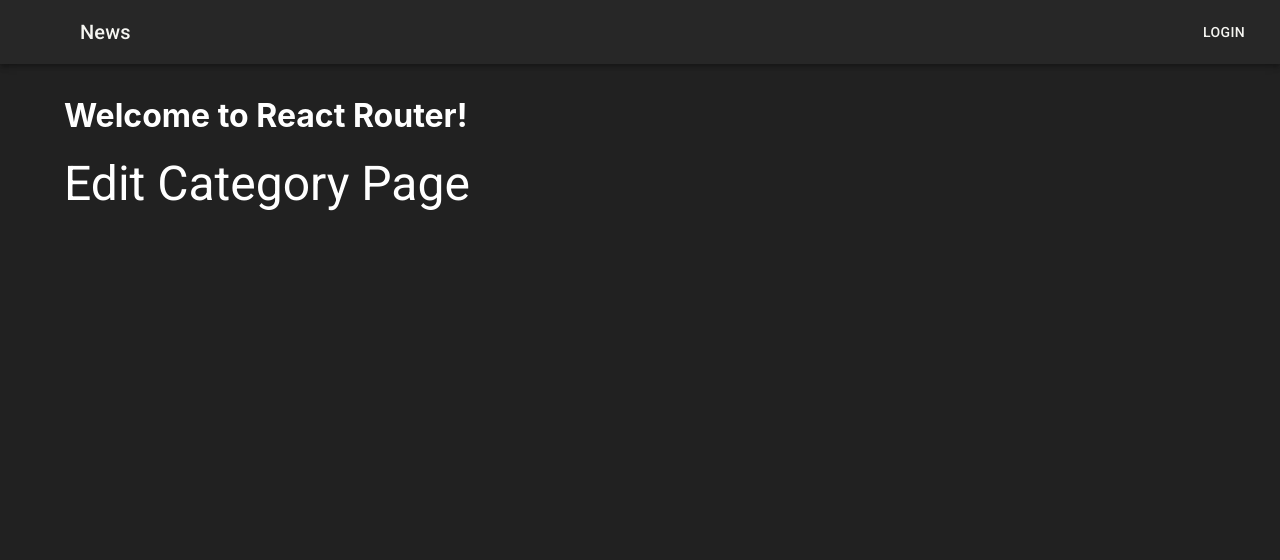
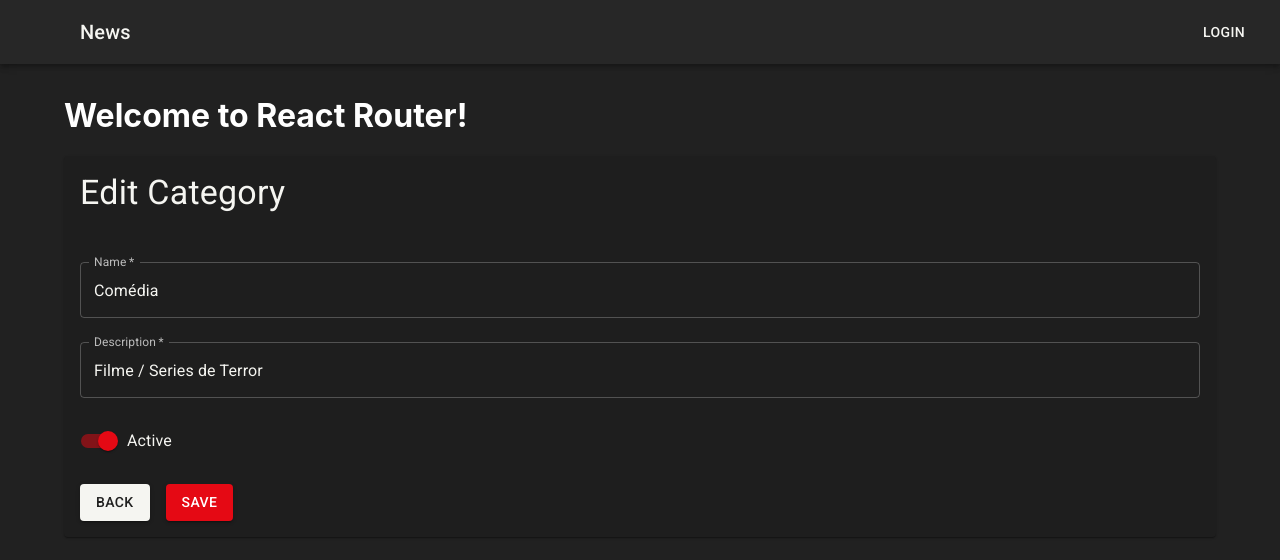
Before and after one commit to pemarsao/codeflix, a React (Create React App) app: page /categories/edit/f638539b8b164dbe877d937e32df2821 in a window 1280 px wide. Shown: the top 560 px of the page. Built offline with nearby package versions, Linux system fonts and the light colour scheme; some icons are missing.

Commit message:
Criando tela de edição e criação

```diff
--- a/src/features/categories/CreateCategory.tsx
+++ b/src/features/categories/CreateCategory.tsx
@@ -1,9 +1,39 @@
-import { Box, Typography } from "@mui/material";
+import { Box, Button, FormControl, FormControlLabel, FormGroup, Grid, Paper, Switch, TextField, Typography } from "@mui/material";
+import { useState } from "react";
+import { Category } from "./categorySlice";
+import { CategoryForm } from "./components/CategoryForm";
 
-export const CreateCategory = () => (
-    <Box>
-        <Typography variant="h3" component="h1">
-            Create Category Page
-        </Typography>
-    </Box>
-);
+export const CreateCategory = () => {
+    const [isDisabled, setIsDisabled] = useState(false);
+    const [category, setCategory] = useState<Category>({
+        id: "",
+        name: "",
+        description: "",
+        is_active: false,
+        created_at: "",
+        updated_at: "",
+        deleted_at: "",
+    });
+    const handleChange = (e: any) => {};
+    const handleToggle = (e: any) => {};
+    return (
+        <Box>
+            <Paper>
+                <Box p={2}>
+                    <Box mb={2}>
+                        <Typography variant="h4">Create Category</Typography>
+                    </Box>
+                </Box>
+                <CategoryForm
+                    category={category}
+                    isDisabled={isDisabled}
+                    isLoading={false}
+                    onSubmit={() => {}}
+                    handleChange={handleChange}
+                    handleToggle={handleToggle}
+                />
+
+            </Paper>
+        </Box>
+    );
+};
--- a/src/features/categories/EditCategory.tsx
+++ b/src/features/categories/EditCategory.tsx
@@ -1,9 +1,34 @@
-import { Box, Typography } from "@mui/material";
+import { Box, Button, FormControl, FormControlLabel, FormGroup, Grid, Paper, Switch, TextField, Typography } from "@mui/material";
+import { Link, useParams } from "react-router-dom";
+import { selectCategoryById } from "./categorySlice";
+import { useAppSelector } from "../../app/hooks";
+import { useState } from "react";
+import { CategoryForm } from "./components/CategoryForm";
 
-export const EditCategory = () => (
-    <Box>
-        <Typography variant="h3" component="h1">
-            Edit Category Page
-        </Typography>
-    </Box>
-);
+export const EditCategory = () => {
+    const id = useParams().id || "";
+    const category = useAppSelector((state) => selectCategoryById(state, id));
+    const [isDisabled, setIsDisabled] = useState(false);
+    const handleChange = (e: any) => {};
+    const handleToggle = (e: any) => {};
+    return (
+        <Box>
+            <Paper>
+                <Box p={2}>
+                    <Box mb={2}>
+                        <Typography variant="h4">Edit Category</Typography>
+                    </Box>
+                </Box>
+
+                <CategoryForm
+                    category={category}
+                    isDisabled={isDisabled}
+                    isLoading={false}
+                    onSubmit={() => {}}
+                    handleChange={handleChange}
+                    handleToggle={handleToggle}
+                />
+            </Paper>
+        </Box>
+    );
+};
--- a/src/features/categories/ListCategory.tsx
+++ b/src/features/categories/ListCategory.tsx
@@ -15,10 +15,10 @@
         createdAt: new Date(category.created_at).toLocaleDateString('pt-BR')
     }));
     const columns: GridColDef[] = [
-        { field: 'name', headerName: 'Name', flex: 1 },
+        { field: 'name', headerName: 'Name', flex: 1, renderCell: renderNameCell },
         { field: 'createdAt', headerName: 'Created At', flex: 1 },
-        { field: 'isActive', headerName: 'Active', flex: 1, type: "boolean", renderCell: renderIsActiveCell},
-        { field: 'id', headerName: 'Action', flex: 1, renderCell: renderActionsCell},
+        { field: 'isActive', headerName: 'Active', flex: 1, type: "boolean", renderCell: renderIsActiveCell },
+        { field: 'id', headerName: 'Action', flex: 1, renderCell: renderActionsCell },
 
     ];
 
@@ -42,6 +42,23 @@
         );
     }
 
+    function renderNameCell(rowData: GridRenderCellParams) {
+        return (
+            <Box
+            sx={{
+                display: "flex",
+                alignItems: "center",
+                height: "100%",
+                width: "100%",
+            }}
+            >
+                <Link style={{ textDecoration: "none"}} to={`/categories/edit/${rowData.id}`}>
+                    <Typography color="primary">{rowData.value}</Typography>
+                </Link>
+            </Box>
+        );
+    }
+
 
     return (
         <Box maxWidth="lg" sx={{mt: 4, mb: 4}}>
@@ -50,18 +67,14 @@
                     variant="contained"
                     color="secondary"
                     component={Link}
-                    to="/category/create"
+                    to="/categories/create"
                     style={{marginBottom: "1rem"}}
                 >
                     New Category
                 </Button>
             </Box>
 
-
-                {/* {categories.map((category) =>
-                    <Typography key={category.id}>{category.name}</Typography>
-                )} */}
-                <div style={{height: 400, width: '100%'}}>
+            <Box sx={{ display: "flex", height: 600}}>
                 <DataGrid
                     showToolbar
                     disableColumnFilter
@@ -70,7 +83,7 @@
                     rows={rows}
                     columns={columns}
                 />
-                </div>
+            </Box>
         </Box>
     );
 };
--- a/src/features/categories/categorySlice.ts
+++ b/src/features/categories/categorySlice.ts
@@ -1,7 +1,7 @@
 import { createSlice } from "@reduxjs/toolkit";
 import { RootState } from "../../app/store";
 
-interface Category {
+export interface Category {
     id: string;
     name: string;
     description: string | null;
@@ -41,5 +41,18 @@
 
 export const selectCategories = (state: RootState) => state.categories;
 
+export const selectCategoryById = (state: RootState, id: string) => {
+    const category = state.categories.find((category) => category.id === id);
+    return category || {
+        id: "",
+        name: "",
+        description: null,
+        is_active: false,
+        created_at: "",
+        updated_at: "",
+        deleted_at: null,
+    };
+};
+
 
 export default categoriesSlice.reducer;
--- /dev/null
+++ b/src/features/categories/components/CategoryForm.tsx
@@ -0,0 +1,82 @@
+import { Box, Button, FormControl, FormControlLabel, FormGroup, Grid, Switch, TextField } from "@mui/material";
+import { Category } from "../categorySlice";
+
+type Props = {
+    category: Category;
+    isDisabled?: boolean;
+    isLoading?: boolean;
+    onSubmit: (e: React.FormEvent<HTMLFormElement>) => void;
+    handleChange: (e: React.ChangeEvent<HTMLInputElement>) => void;
+    handleToggle: (e: React.ChangeEvent<HTMLInputElement>) => void;
+};
+
+export const CategoryForm = ({category, isDisabled, isLoading, onSubmit, handleChange, handleToggle}: Props) => {
+
+    return (
+        <Box p={2}>
+                    <form onSubmit={onSubmit}>
+                        <Grid container spacing={3}>
+                            <Grid size={{ xs: 12}}>
+                                <FormControl fullWidth>
+                                    <TextField
+                                        required
+                                        id="name"
+                                        name="name"
+                                        label="Name"
+                                        value={category.name}
+                                        disabled={isDisabled}
+                                        onChange={handleChange}
+                                    />
+                                </FormControl>
+                            </Grid>
+                            <Grid size={{ xs: 12}}>
+                                <FormControl fullWidth>
+                                    <TextField
+                                        required
+                                        name="description"
+                                        label="Description"
+                                        value={category.description || ""}
+                                        disabled={isDisabled}
+                                        onChange={handleChange}
+                                    />
+                                </FormControl>
+                            </Grid>
+                            <Grid size={{ xs: 12}}>
+                                <FormGroup>
+                                    <FormControlLabel
+                                        label="Active"
+                                        control={
+                                            <Switch
+                                                name="is_active"
+                                                color="secondary"
+                                                onChange={handleToggle}
+                                                checked={category.is_active}
+                                                inputProps={{"aria-label": "controlled"}}
+                                            />
+                                        }
+                                    />
+                                </FormGroup>
+                            </Grid>
+                            <Grid size={{ xs: 12}}>
+                                <Box display="flex" gap={2}>
+                                    <Button variant="contained" href="/categories">
+                                        Back
+                                    </Button>
+
+                                    <Button
+                                        type="submit"
+                                        variant="contained"
+                                        color="secondary"
+                                        disabled={isDisabled}
+                                    >
+                                        Save
+                                    </Button>
+
+                                </Box>
+                            </Grid>
+                        </Grid>
+
+                    </form>
+                </Box>
+    );
+}
```
Lines whose indentation alone changed are shown as unchanged.
